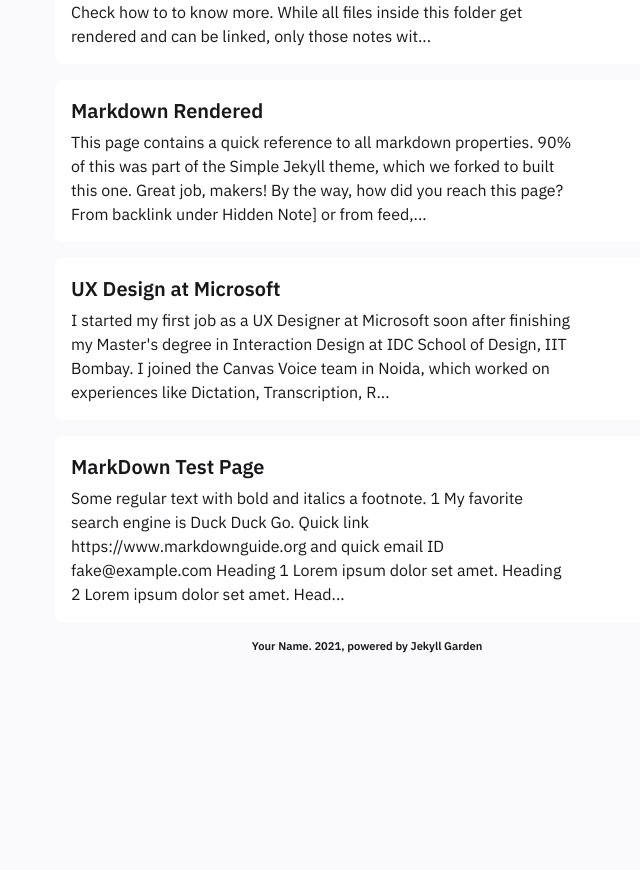
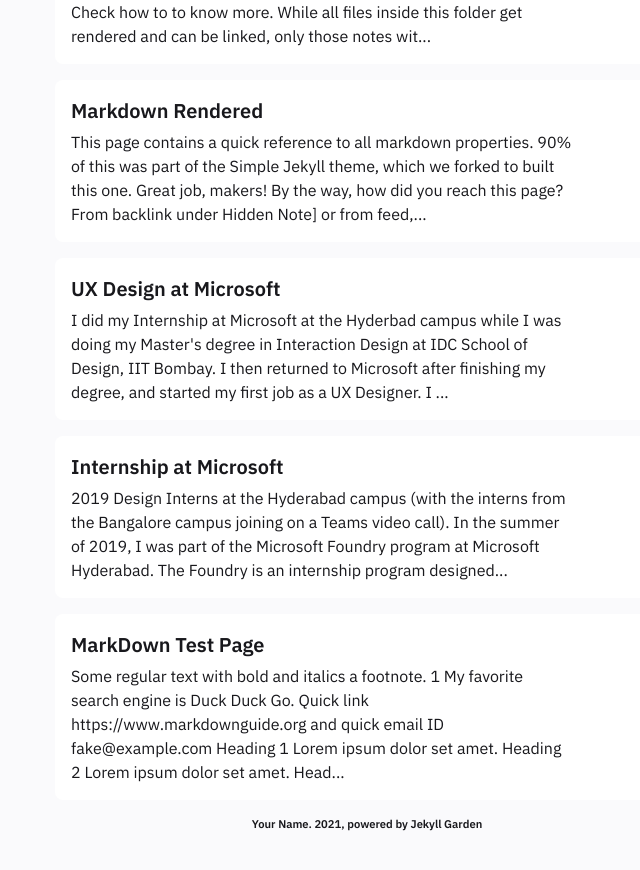
Before and after one commit to gyanl/garden, a Jekyll site: the page built from pages/notes.md, in a window 1280 px wide and 900 px high, scrolled down 803 px. Shown: the top 870 px of the window, without its empty margins (283-923 px from the left). Built offline with Jekyll 4.4.1, drawn with Linux system fonts in a browser that asks for light colours; before the commit the page ends 1525 px from its top, so only the background shows below that.

Commit message:
internship

```diff
--- a/_notes/Public/UX Design at Microsoft.md
+++ b/_notes/Public/UX Design at Microsoft.md
@@ -7,7 +7,7 @@ notetype : feed
 date : 13-07-2020
 ---
 
-I started my first job as a UX Designer at Microsoft soon after finishing my Master's degree in Interaction Design at IDC School of Design, IIT Bombay. I joined the Canvas Voice team in Noida, which worked on experiences like Dictation, Transcription, Read Aloud and Voice Search across Microsoft apps like Word, Outlook and OneNote.
+I did my [[Internship at Microsoft]] at the Hyderbad campus while I was doing my Master's degree in Interaction Design at IDC School of Design, IIT Bombay. I then returned to Microsoft after finishing my degree, and started my first job as a UX Designer. I joined the Canvas Voice team in Noida, which worked on experiences like Dictation, Transcription, Read Aloud and Voice Search across Microsoft apps like Word, Outlook and OneNote.
 
 ![Voice @ Microsoft](https://gyanl.com/assets/ms-voice.png)
 ###### Voice @ Microsoft
```
Also changed, not shown: _notes/Public/Internship at Microsoft.md (renamed from _notes/Public/2019-07-13-microsoft-internship.md, +3 -2 lines), 2 other files.
